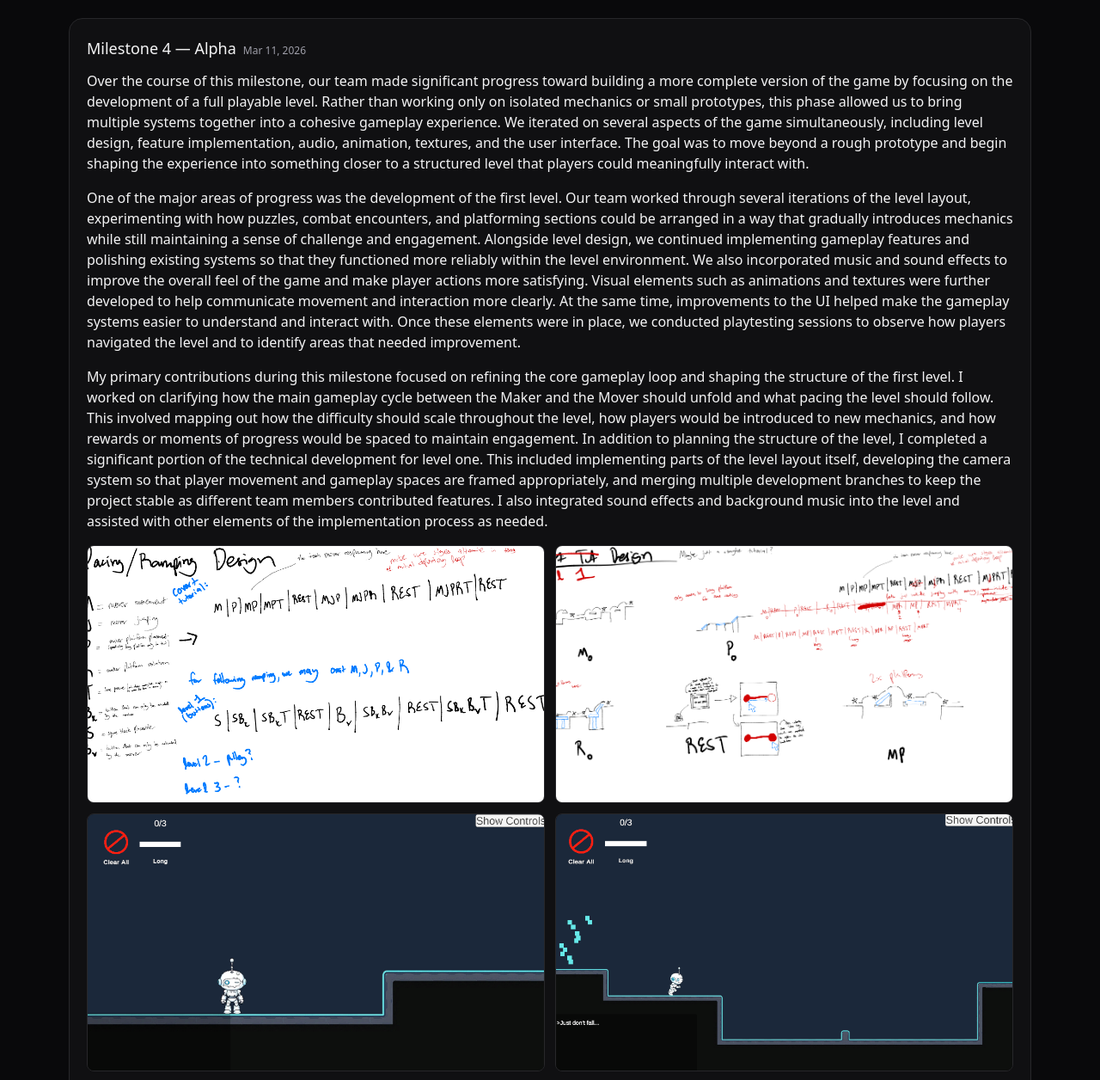
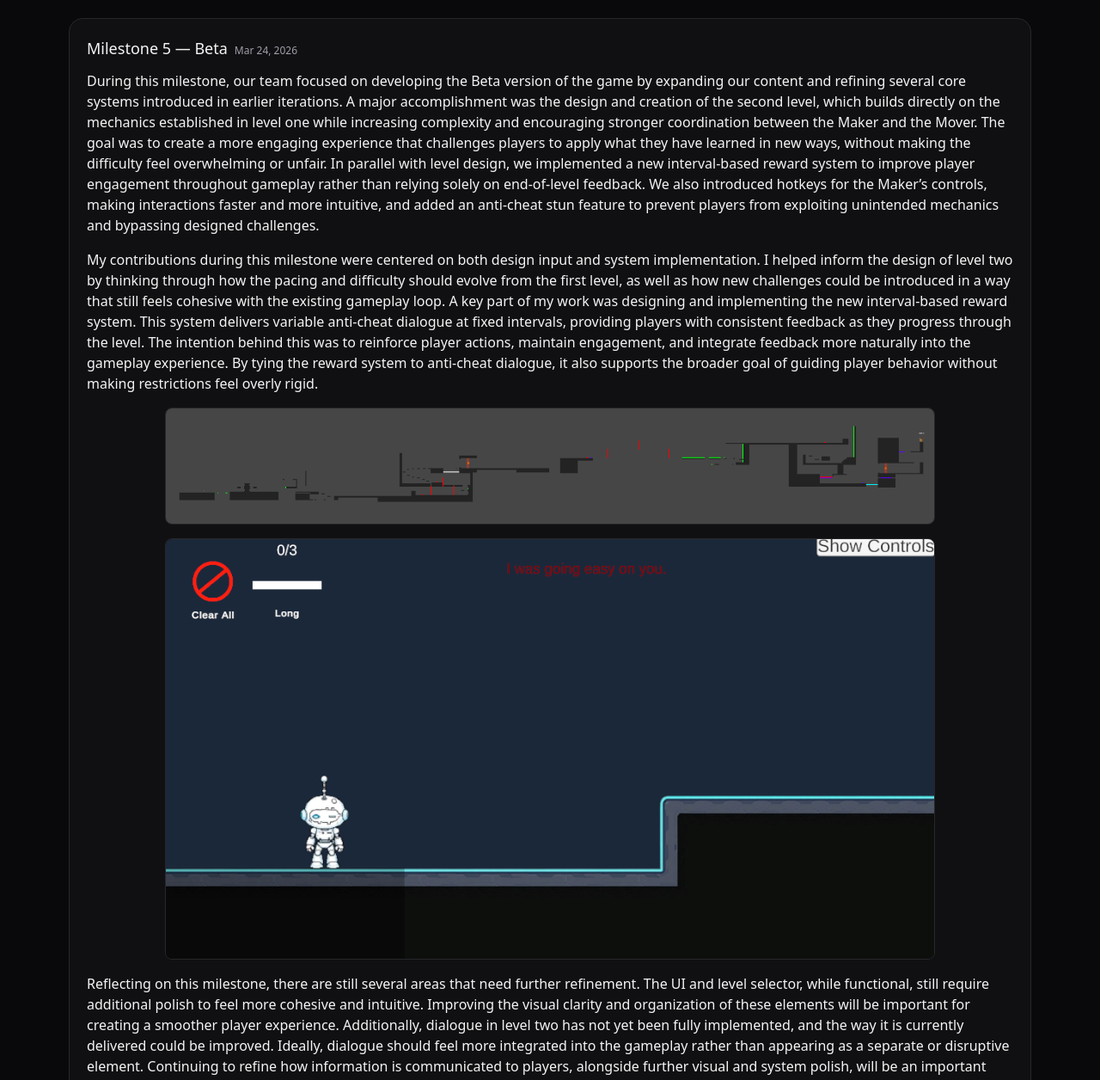
Before and after one commit to ekam-n/IAT410-website, a website built with Vite: page ekam.html in a window 1280 px wide. Shown: the part 144-1400 px from the top of the page at 86% size. Built offline with nearby package versions, Linux system fonts and the light colour scheme.

Commit message:
added beta entry for me

```diff
--- a/ekam.html
+++ b/ekam.html
@@ -57,6 +57,30 @@
           <!-- Example: add a future filter or RSS later -->
           <!-- <button class="rounded-md border border-zinc-800 px-3 py-1.5 text-sm hover:bg-zinc-900">Filter</button> -->
         </div>
+
+        <!-- Post template (duplicate as needed) -->
+        <article class="rounded-2xl border border-zinc-800 bg-zinc-900/50 p-5">
+          <header class="flex flex-wrap items-baseline gap-2">
+            <h3 class="text-lg font-medium">Milestone 5 — Beta</h3>
+            <time class="text-xs text-zinc-400">Mar 24, 2026</time>
+          </header>
+          <div class="prose prose-invert prose-zinc mt-3 max-w-none space-y-4">
+            <p>During this milestone, our team focused on developing the Beta version of the game by expanding our content and refining several core systems introduced in earlier iterations. A major accomplishment was the design and creation of the second level, which builds directly on the mechanics established in level one while increasing complexity and encouraging stronger coordination between the Maker and the Mover. The goal was to create a more engaging experience that challenges players to apply what they have learned in new ways, without making the difficulty feel overwhelming or unfair. In parallel with level design, we implemented a new interval-based reward system to improve player engagement throughout gameplay rather than relying solely on end-of-level feedback. We also introduced hotkeys for the Maker’s controls, making interactions faster and more intuitive, and added an anti-cheat stun feature to prevent players from exploiting unintended mechanics and bypassing designed challenges.
+            </p>
+            <p>My contributions during this milestone were centered on both design input and system implementation. I helped inform the design of level two by thinking through how the pacing and difficulty should evolve from the first level, as well as how new challenges could be introduced in a way that still feels cohesive with the existing gameplay loop. A key part of my work was designing and implementing the new interval-based reward system. This system delivers variable anti-cheat dialogue at fixed intervals, providing players with consistent feedback as they progress through the level. The intention behind this was to reinforce player actions, maintain engagement, and integrate feedback more naturally into the gameplay experience. By tying the reward system to anti-cheat dialogue, it also supports the broader goal of guiding player behavior without making restrictions feel overly rigid.
+            </p>
+            <img src="./assets/images/lvl2.png"
+              alt="Level design iteration for the second level in the beta build"
+              class="w-full max-w-4xl mx-auto rounded-lg border border-zinc-800"
+            >
+            <img src="./assets/images/AC-dialogue.png"
+              alt="Dialogue system implementation"
+              class="w-full max-w-4xl mx-auto rounded-lg border border-zinc-800"
+            >
+            <p>Reflecting on this milestone, there are still several areas that need further refinement. The UI and level selector, while functional, still require additional polish to feel more cohesive and intuitive. Improving the visual clarity and organization of these elements will be important for creating a smoother player experience. Additionally, dialogue in level two has not yet been fully implemented, and the way it is currently delivered could be improved. Ideally, dialogue should feel more integrated into the gameplay rather than appearing as a separate or disruptive element. Continuing to refine how information is communicated to players, alongside further visual and system polish, will be an important focus moving into the next stage of development.
+            </p>
+          </div>
+        </article>
 
         <article class="rounded-2xl border border-zinc-800 bg-zinc-900/50 p-5">
           <header class="flex flex-wrap items-baseline gap-2">
```
Also changed, not shown: src/output.css.
